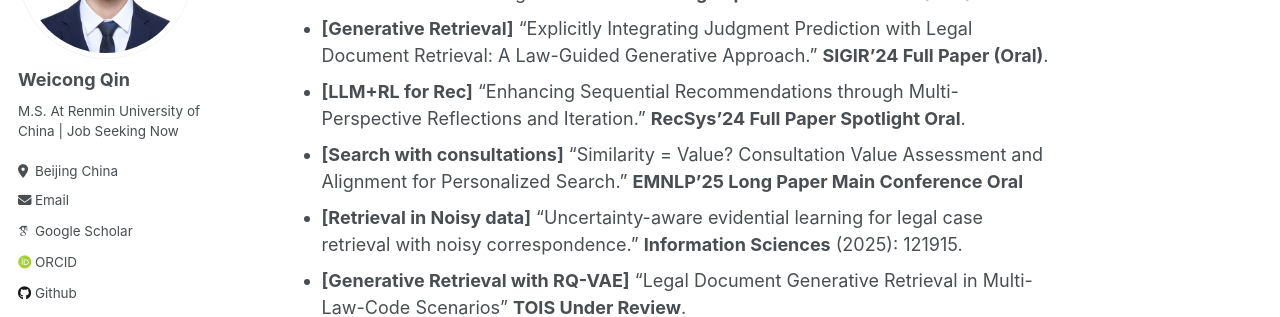
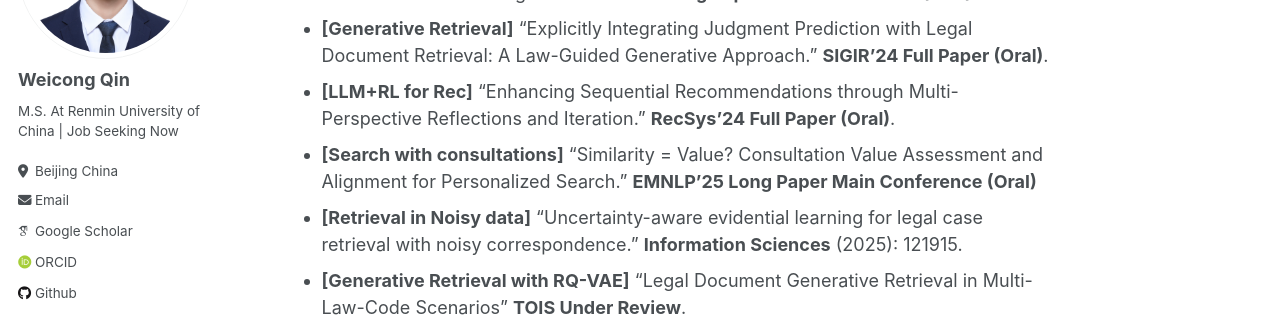
Before and after one commit to E-qin/E-qin.github.io, a Jekyll site: the page built from _pages/about.md, in a window 1280 px wide and 900 px high, scrolled down 877 px. Shown: the part 152-469 px from the top of the window. Built offline with Jekyll 4.4.1, drawn with Linux system fonts in a browser that asks for light colours; some web fonts are replaced.

Commit message:
Update about.md

```diff
--- a/_pages/about.md
+++ b/_pages/about.md
@@ -45,8 +45,8 @@ All are **FIRST-AUTHOR** publications (2A+3B for now), except the last one which
 
 * **[Search&Rec with LLM]** "MAPS: Motivation-Aware Personalized Search via LLM-Driven Consultation Alignment." **ACL'25 Long Paper Main Conference (Oral)**
 * **[Generative Retrieval]** "Explicitly Integrating Judgment Prediction with Legal Document Retrieval: A Law-Guided Generative Approach." **SIGIR'24 Full Paper (Oral)**.
-* **[LLM+RL for Rec]** "Enhancing Sequential Recommendations through Multi-Perspective Reflections and Iteration." **RecSys'24 Full Paper Spotlight Oral**.
-* **[Search with consultations]** "Similarity = Value? Consultation Value Assessment and Alignment for Personalized Search." **EMNLP'25 Long Paper Main Conference Oral**
+* **[LLM+RL for Rec]** "Enhancing Sequential Recommendations through Multi-Perspective Reflections and Iteration." **RecSys'24 Full Paper (Oral)**.
+* **[Search with consultations]** "Similarity = Value? Consultation Value Assessment and Alignment for Personalized Search." **EMNLP'25 Long Paper Main Conference (Oral)**
 * **[Retrieval in Noisy data]** "Uncertainty-aware evidential learning for legal case retrieval with noisy correspondence." **Information Sciences** (2025): 121915.
 * **[Generative Retrieval with RQ-VAE]** "Legal Document Generative Retrieval in Multi-Law-Code Scenarios" **TOIS Under Review**.
 * **[LLM for Legal Domain]** "Exploring the Nexus of Large Language Models and Legal Systems: A Short Survey." Arxiv'24.
```
